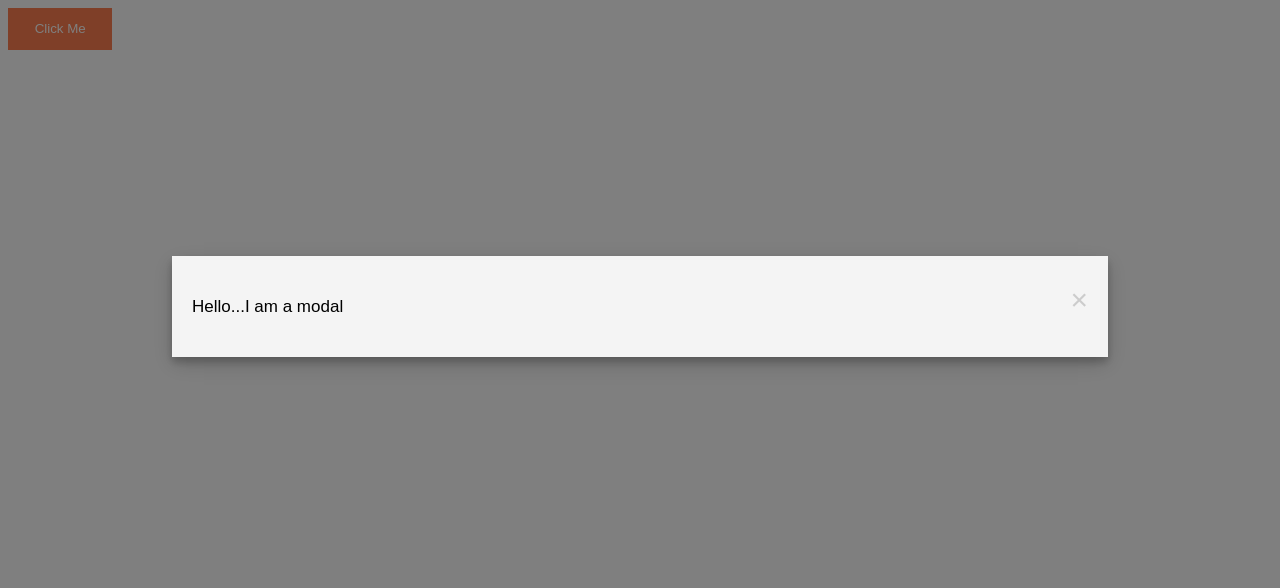
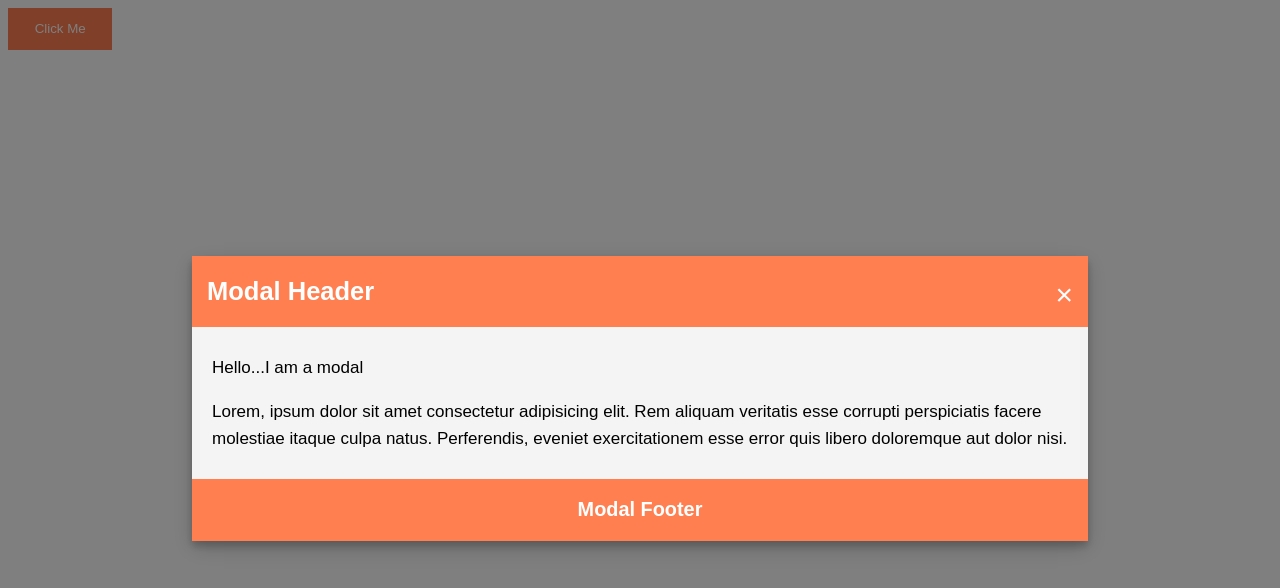
Before and after one commit to anwar17/custom-modal, a plain HTML site: page index.html in a window 1280 px wide. Both pictures are taken after a click on the button "Click Me". Drawn offline with Linux system fonts and the light colour scheme.

Commit message:
Designed the modal

```diff
--- a/index.html
+++ b/index.html
@@ -12,10 +12,19 @@
 
     <div id="simpleModal" class="modal">
         <div class="modal-content">
-            <span id="modalCloseBtn" class="closeBtn">
-                &times;
-            </span>
-            <p>Hello...I am a modal</p>
+            <div class="modal-header">
+                <span id="modalCloseBtn" class="closeBtn">
+                    &times;
+                </span>
+                <h2>Modal Header</h2>
+            </div>
+            <div class="modal-body">
+                <p>Hello...I am a modal</p>
+                <p>Lorem, ipsum dolor sit amet consectetur adipisicing elit. Rem aliquam veritatis esse corrupti perspiciatis facere molestiae itaque culpa natus. Perferendis, eveniet exercitationem esse error quis libero doloremque aut dolor nisi.</p>
+            </div>
+            <div class="modal-footer">
+                <h3>Modal Footer</h3>
+            </div>
         </div>
     </div>
 
--- a/style.css
+++ b/style.css
@@ -30,15 +30,39 @@ body {
 .modal-content {
     background-color: #f4f4f4;
     margin: 20% auto;
-    padding: 20px;
     width: 70%;
     box-shadow: 0 5px 8px 0 rgba(0, 0, 0, 0.2), 0 7px 20px 0 rgba(0, 0, 0, 0.17);
     animation-name: modalOpen;
     animation-duration: 1s;
 }
 
+.modal-header h2 {
+    margin: 0;
+}
+
+.modal-header {
+    background: coral;
+    padding: 15px;
+    color: white;
+}
+
+.modal-body {
+    padding: 10px 20px;
+}
+
+.modal-footer h3 {
+    margin: 0;
+}
+
+.modal-footer {
+    background: coral;
+    padding: 15px;
+    color: white;
+    text-align: center;
+}
+
 .closeBtn {
-    color: #ccc;
+    color: white;
     float: right;
     font-size: 30px;
 }
```
